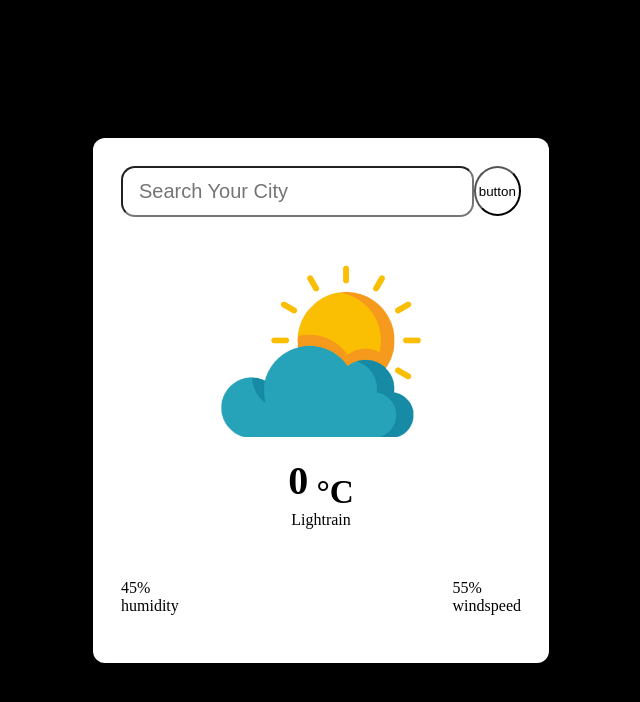
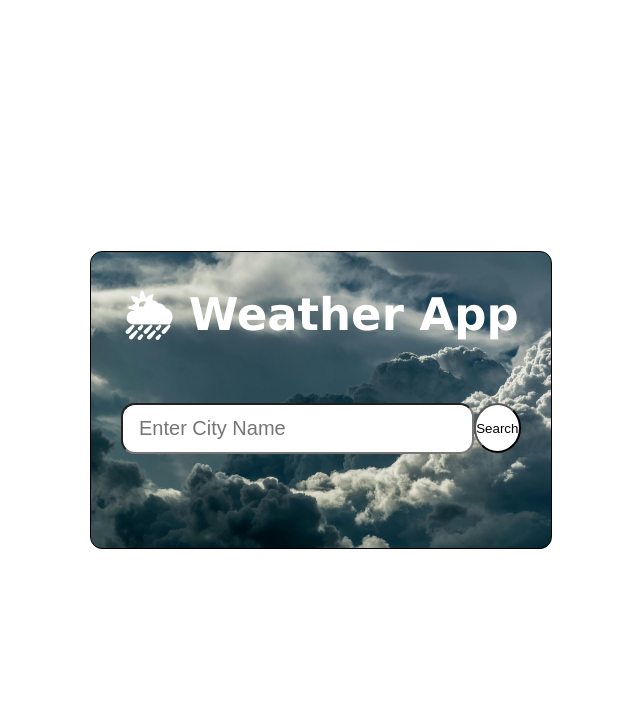
Before and after one commit to ssksubhan/weather, a plain HTML site: page index.html in a window 1280 px wide. Shown: the whole page, without its empty margins (319-959 px from the left). Drawn offline with Linux system fonts and the light colour scheme.

Commit message:
addfiles

```diff
--- a/index.html
+++ b/index.html
@@ -7,50 +7,18 @@
     <link rel="stylesheet" href="style.css">
 </head>
 <body>
+
     <div class="container">
-        <div class="header">
-            <div class="search_box">
-                <input type="text"placeholder="Search your city"class="Input_search">
-
-             <button id="search-btn">button</button>
-
-            </div>
-        </div>
-        <div class="weather_body">
-            <img src="cloud.png" alt="" class="weather_img">
-
-            <div class="weather_box">
-                <p class="temperature">0<sub> °C</sub></p>
-                <p class="description">Lightrain</p>
-            </div>
-            <div class="weather_details">
-            <div class="humidity">
-
-                <!-- <i class="fa-solid fa-droplet-degree"></i> -->
-
-                <div class="text">
-                    <span id="humidity">45%</span>
-                    <p>humidity</p>
-                </div>
-            </div>
-
-            <div class="Wind>
-
-                <div class="text">
-                    <span id="windspeed">55%</span>
-                    <p>windspeed</p>
-                </div>
-            </div>
-
-
-
-            </div>
-        </div>
+    <h1>🌦 Weather App</h1>
+    <div class="weather-card">
+      <input type="text" id="searchCity" placeholder="Enter city name" />
+      <button onclick="searchWeather()">Search</button>
+    </div>
+      <div class="result" id="weatherResult">
+      </div>
     </div>
 
 
-
-    <!-- <script src="https://kit.fontawesome.com/a692e1c39f.js" crossorigin="anonymous"></script> -->
     <script src="script.js"></script>
 </body>
 </html>
--- a/script.js
+++ b/script.js
@@ -23,26 +23,90 @@
 
 // }
 
-// getWeather()
-const inputBox= document.querySelector(".Input_search")
-const searchBtn= document.getElementById("search-btn")
-const weatherImg= document.querySelector(".weather_img")
-const temperature= document.querySelector(".temperature")
-const description= document.querySelector(".description")
-const humidity= document.getElementById("humidity")
-const windspeed= document.getElementById("windspeed")
-
-
-async function checkWeather9(city){
-  const api_key="xSeclMRbo43DGmbB9YxEPIAWrV4DNf8J"
-  const url =`http://dataservice.accuweather.com/locations/v1/cities/search`
-
-const weatherData = await fetch(`${url}`).then(response =>response.json());
 
 
 
+
+
+// let api ='https://api.weatherapi.com/v1/current.json?key=d347dfb1a00b4f86add45435242510&q=${city}';
+// // let key='xSeclMRbo43DGmbB9YxEPIAWrV4DNf8J';
+
+
+// let btn= document.getElementById("btn");
+// let get= document.getElementById("Input");
+// let temp= document.getElementById("temp");
+// let nam= document.getElementById("name");
+// let pre= document.getElementById("pre");
+// let humidity= document.getElementById("hum");
+// let city= document.getElementById("city");
+// let img= document.getElementById("image");
+
+
+
+// async function getWeather() {
+//   let res = await fetch(api+`q=${get.valu2}`)
+//     let ret = await res.json();
+
+
+
+//   temp.innerHTML= Math.round(ret.current.temp);
+//   nam.innerHTML = ret.weather[0].main;
+//   pre.innerHTML = ret.main.pressure + "<br> pressure";
+//   hum.innerHTML = ret.main.humidity + "<br> humdity";
+//   city.innerHTML = ret.name
+// }
+
+// btn.addEventListener('click',()=>{
+//   getWeather()
+// })
+
+
+  // fetch(api)
+  //   .then(response => {
+  //     if (!response.ok) {
+  //       throw new Error("City not found");
+  //     }
+  //     return response.json();
+  //   })
+  //   .then(data => {
+  //     const weatherDisplay = document.getElementById("weatherDisplay");
+  //     weatherDisplay.innerHTML = `
+  //       <h2>${data.name}</h2>
+  //       <p>Temperature: ${data.main.temp} °C</p>
+  //       <p><strong>Weather:</strong> ${data.weather[0].description}</p>
+  //       <p><strong>Humidity:</strong> ${data.main.humidity}%</p>
+  //       <p><strong>Wind:</strong> ${data.wind.speed} m/s</p>
+  //     `;
+  //   })
+  //   .catch(error => {
+  //     document.getElementById("weatherDisplay").innerHTML =
+  //       `<p style="color:red;">Error: ${error.message}</p>`;
+  //   });
+
+async function searchWeather(){
+  const city = document.getElementById('searchCity').value;
+  const apiKey ='d347dfb1a00b4f86add45435242510';
+  const url= `https://api.weatherapi.com/v1/current.json?key=${apiKey}&q=${city}`;
+
+  try{
+    const response = await fetch(url);
+    if (!response.ok) throw new Error('City not found');
+
+    const data =await response.json();
+    console.log("data",data);
+
+    document.getElementById('weatherResult').innerHTML=`
+    <h3>${data.location.name} : ${data.location.country}</h3>
+    <p><strong style="color:red;"> Temperature:</strong> ${data.current.temp_c}°C</p>
+     <p><strong style="color:pink;"> Condition:</strong> ${data.current.condition.text}</p>
+     <p><strong style="color: #13eb1a;">feelslike:</strong> ${data.current.feelslike_c}</p>
+     <p><strong>localtime:</strong> ${data.location.localtime}</p>
+
+     <img src="${data.current.condition.icon}" alt="weather icon">
+
+    `;
+  }catch(error){
+    document.getElementById('weatherResult').innerHTML=`
+    <p style="color:red;">${error.message}</p>`;
+  }
 }
-
-searchBtn.addEventListener('click',()=>{
-
-})
--- a/style.css
+++ b/style.css
@@ -7,24 +7,48 @@ body{
     display: flex;
     justify-content: center;
     align-items: center;
-    background-color: black;
+
+
 }
 .container{
+    background-image: url("back.jpg");
+    background-repeat: no-repeat;
+    background-position: center;
+    background-size: cover;
     width: 400px;
     height: min-content;
     background-color: #fff;
     border-radius: 12px;
-    padding: 28px;
+    padding: 30px;
+    border: 1px solid;
 
 }
-.search_box{
+.container img{
     width: 100%;
-    height: min-content;
+    background-position: center;
+    background-size: cover;
+    background-repeat: no-repeat;
+
+}
+h1{
+    font-size:45px;
+    display: flex;
+    justify-content: center;
+    font-family: Verdana, Geneva, Tahoma, sans-serif;
+    color: #fff;
+
+
+
+}
+.weather-card{
+padding-top: 20px;
+    width: 100%;
+    height: 100px;;
     display: flex;
     justify-content: center;
     align-items: center;
 }
-.search_box input{
+.weather-card input{
     width: 84%;
     font-size: 20px;
     text-transform: capitalize ;
@@ -35,42 +59,26 @@ body{
 
 
 }
-.search_box button{
+.weather-card button{
     width: 50px;
     height: 50px;
     background-color: #fff;
     border-radius: 50%;
 
 }
-.weather_body{
+
+.result{
     display: flex;
     justify-content: center;
     align-items: center;
     flex-direction: column;
     margin-block:20px ;
-}
-.weather_body img{
-    width: 50%;
+    color: #fff;
+   display: flex;
 
 }
-.weather_box{
-    margin-block:20px ;
-    text-align: center;
-}
-.weather_box .temperature{
-    font-size: 40px;
-    font-weight: 800;
-    position: relative;
+ .result img{
+    width: 40%;
+
 
 }
-weather_box .temperature sub{
-    font-size: 2opx;
-    position: absolute;
-    font-weight: 600;
-}
-.weather_details{
-    width: 100%;
-    display: flex;
-    justify-content: space-between;
-    margin-top: 30px;
-}
```
Also changed, not shown: 404.png (deleted), back.jpg (added), clear.png (deleted), cloud.png (deleted), mist.png (deleted), rain.png (deleted), snow.png (deleted).
